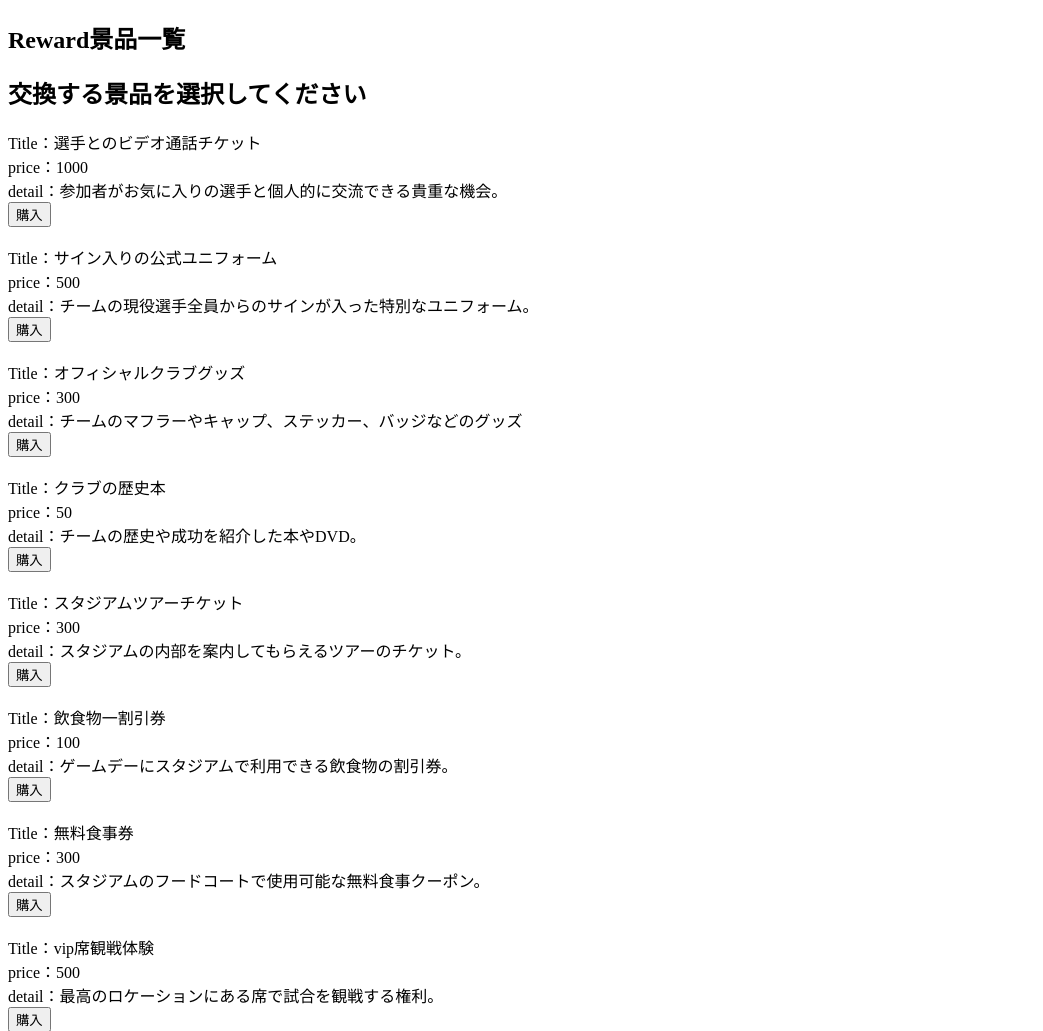
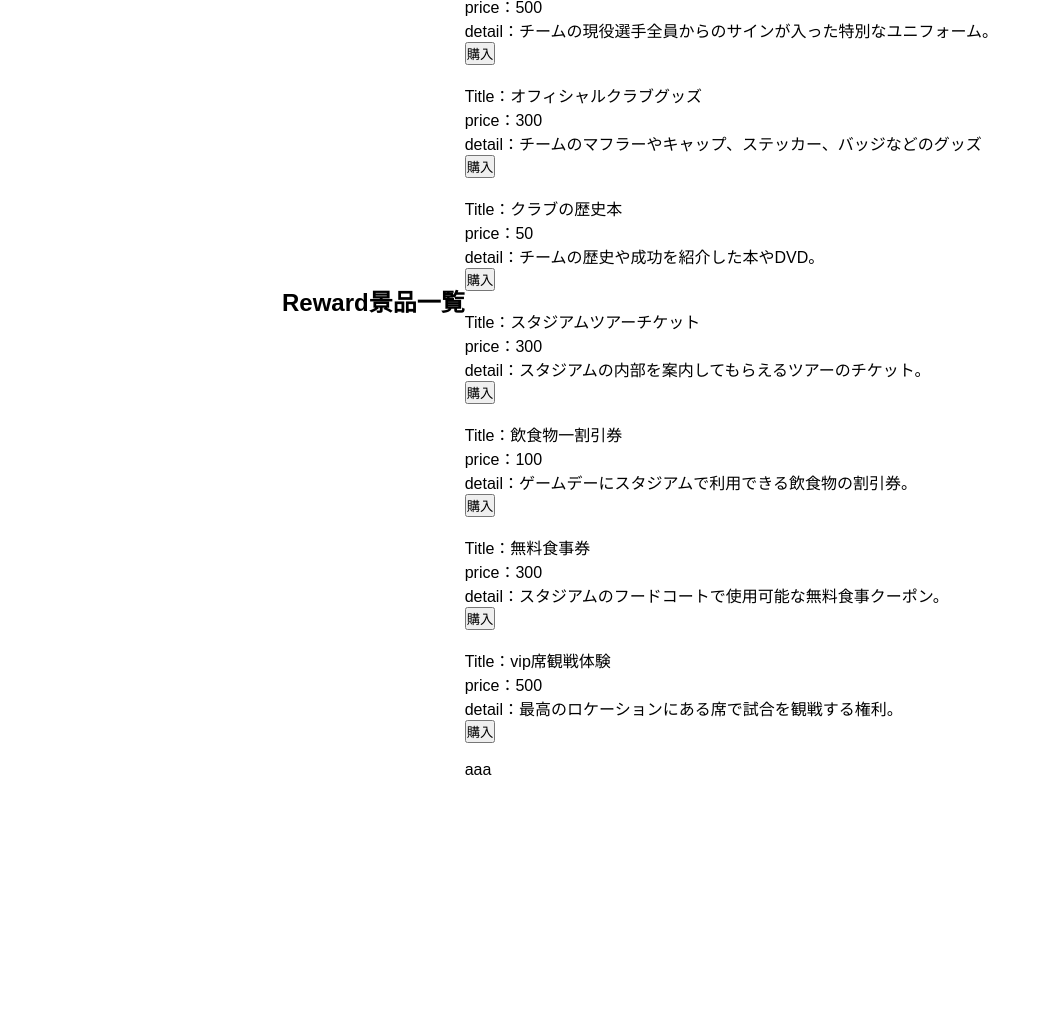
Before and after one commit to Sakauchi444/InterActLive, a Flask app: page /exchange in a window 1280 px wide. Shown: the top 1031 px of the page, without its empty margins (0-1043 px from the left). After the commit the page ends 775 px from the top, so only its background shows below. Run offline with Flask 3, Linux system fonts and the light colour scheme.

Commit message:
tag_test

```diff
--- a/templates/reward.html
+++ b/templates/reward.html
@@ -3,7 +3,7 @@
     <head>
         <meta charset="utf-8">
         <title>Page</title>
-        <!-- <link rel="stylesheet" href="../static/css/reward.css"> -->
+        <link rel="stylesheet" href="../static/css/reward.css">
     </head>
     <body>
         <div id="contents">
@@ -18,6 +18,9 @@
 					</script>
                     <div id="table-wrapper"></div>
                     <script type="text/javascript" src = "../static/js/disp_reward.js"></script>
+                    <div id="item-box">
+                      <a id="item-title">aaa</a>
+                    </div>
                   </div>
                 </section>
               </section>
```
